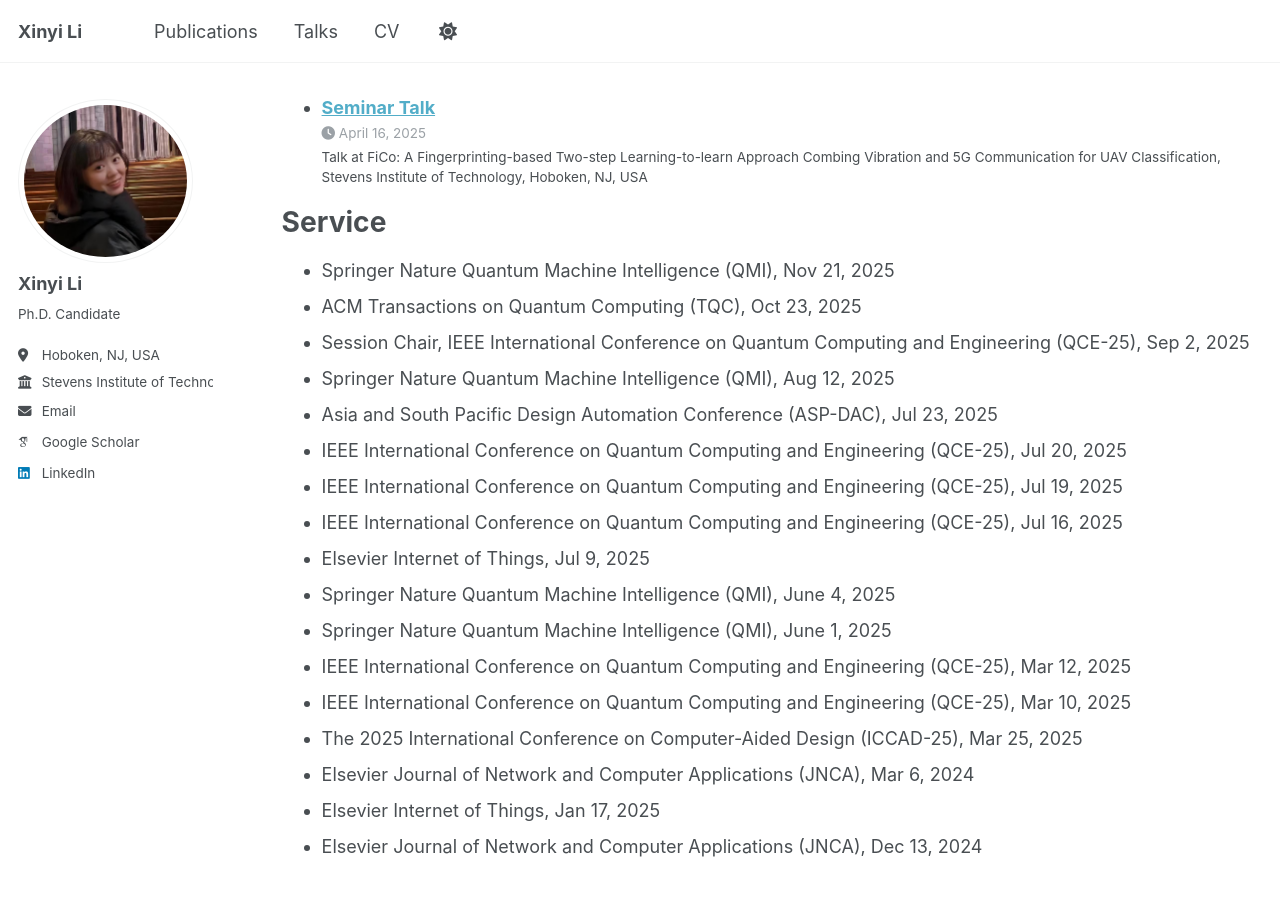
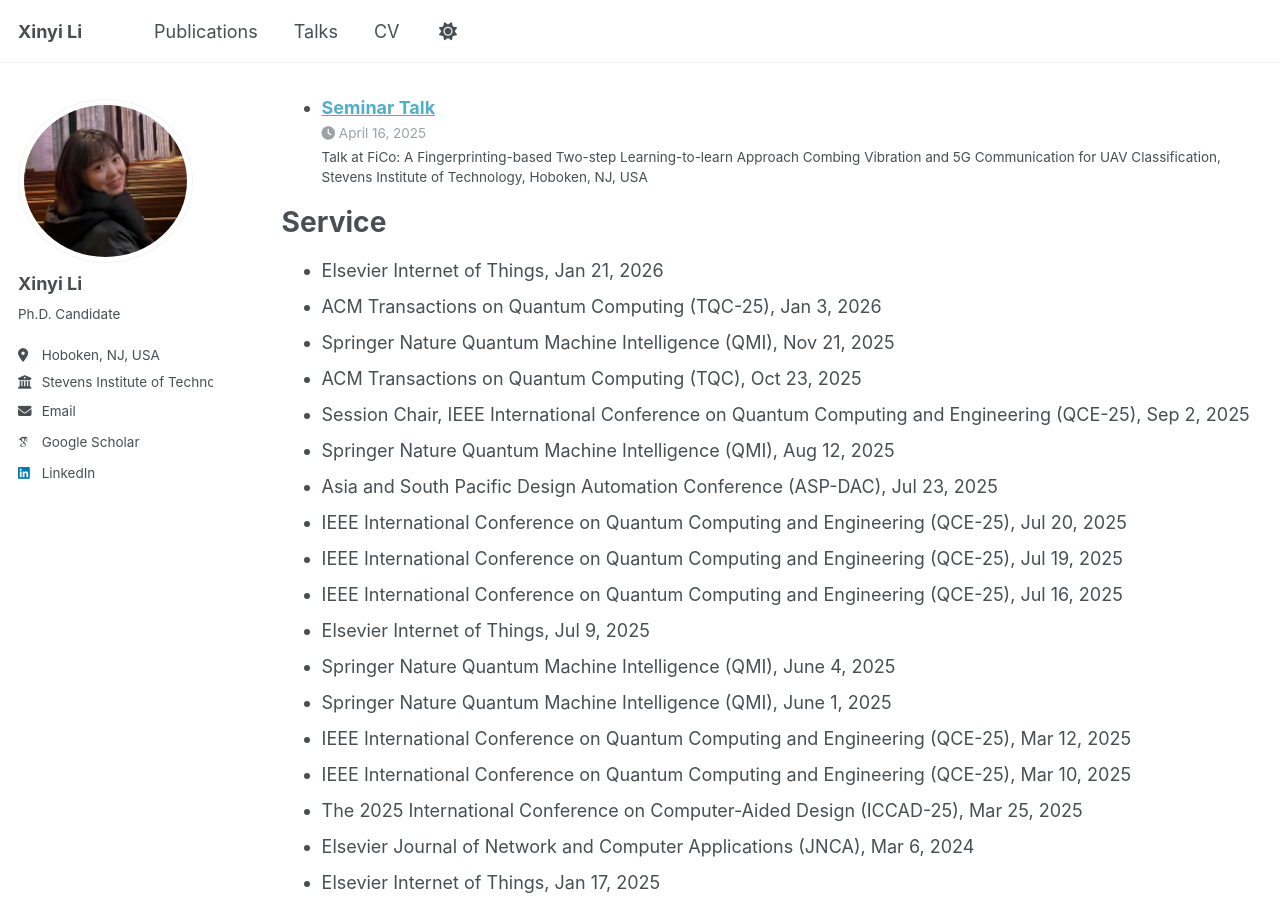
Before and after one commit to LXY-princess/lxy-princess.github.io, a Jekyll site: the page built from _pages/cv.md, in a window 1280 px wide and 900 px high, scrolled down 2677 px. Built offline with Jekyll 4.4.1, drawn with Linux system fonts in a browser that asks for light colours; some web fonts are replaced; a script that is not in the unit is left out.

Commit message:
Update cv.md

```diff
--- a/_pages/cv.md
+++ b/_pages/cv.md
@@ -45,6 +45,8 @@ Talks
 
 Service
 ======
+* Elsevier Internet of Things, Jan 21, 2026
+* ACM Transactions on Quantum Computing (TQC-25), Jan 3, 2026
 * Springer Nature Quantum Machine Intelligence (QMI), Nov 21, 2025
 * ACM Transactions on Quantum Computing (TQC), Oct 23, 2025
 * Session Chair, IEEE International Conference on Quantum Computing and Engineering (QCE-25), Sep 2, 2025
```
